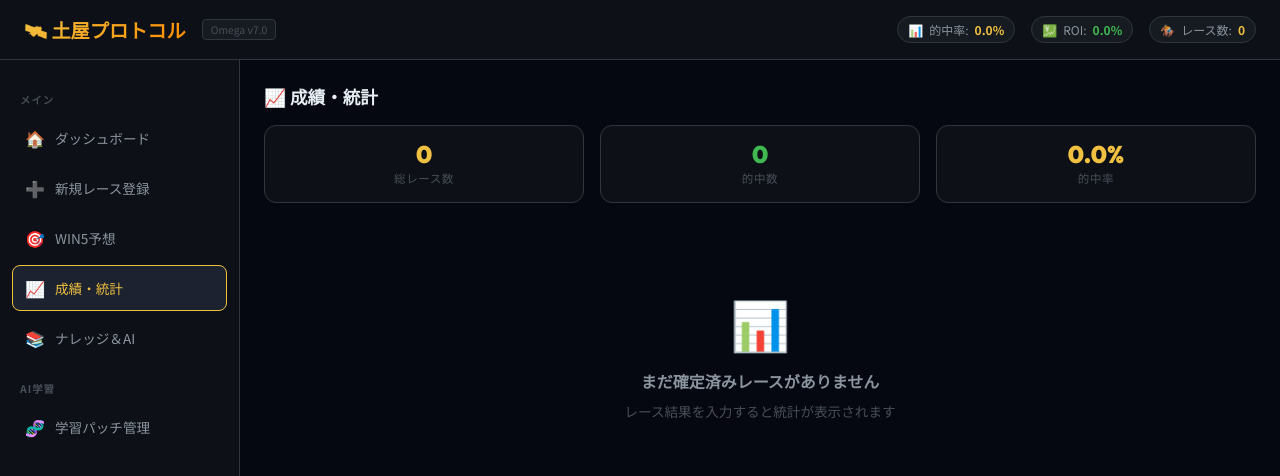
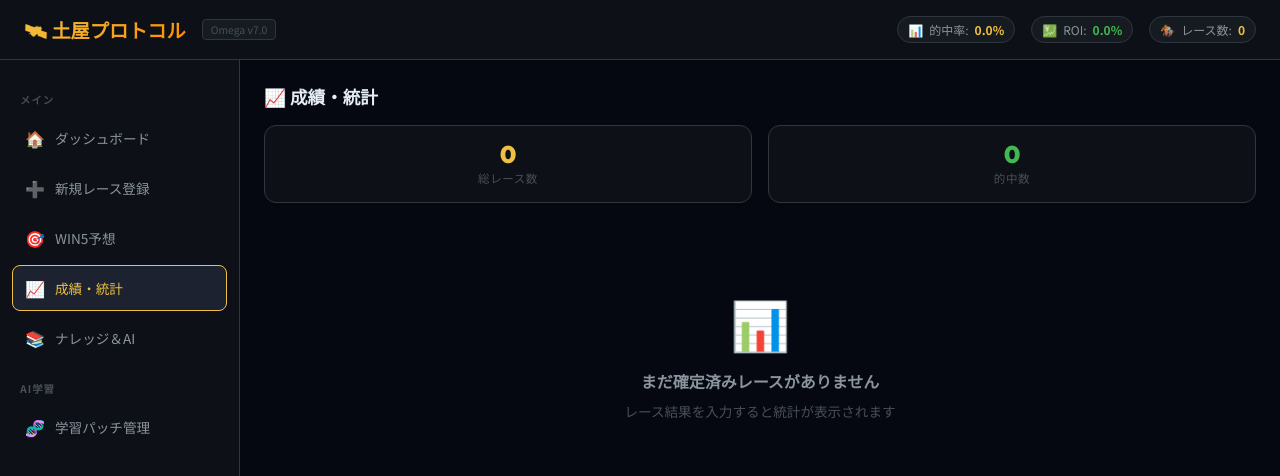
Before and after one commit to tsuppin/uma, a Next.js app: page / in a window 1280 px wide. Both pictures are taken after a click on the element "📈 成績・統計". Shown: the top 476 px of the page. Built offline with nearby package versions, Linux system fonts and the light colour scheme.

Commit message:
style: remove hit rate card from stats panel grid

```diff
--- a/app/components/StatsPanel.tsx
+++ b/app/components/StatsPanel.tsx
@@ -23,7 +23,6 @@ export default function StatsPanel({ state }: { state: AppState }) {
         {[
           ["総レース数", stats.totalRaces, "text-primary"],
           ["的中数", stats.hitCount, "text-green"],
-          ["的中率", `${(stats.hitRate * 100).toFixed(1)}%`, "text-gold"],
         ].map(([label, value, colorClass]) => (
           <div className="stat-card" key={label as string}>
             <div className={`stat-card-value fs-2xl ${colorClass}`}>{value}</div>
```
